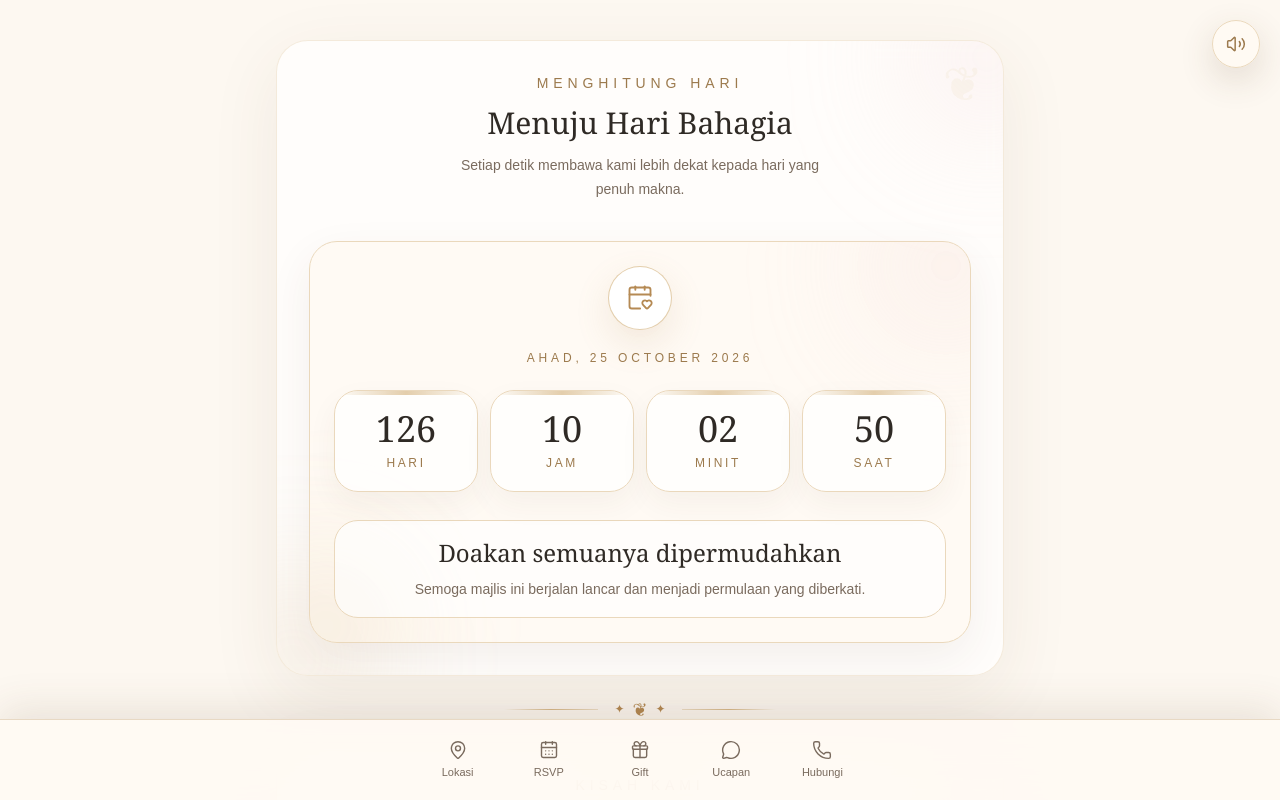
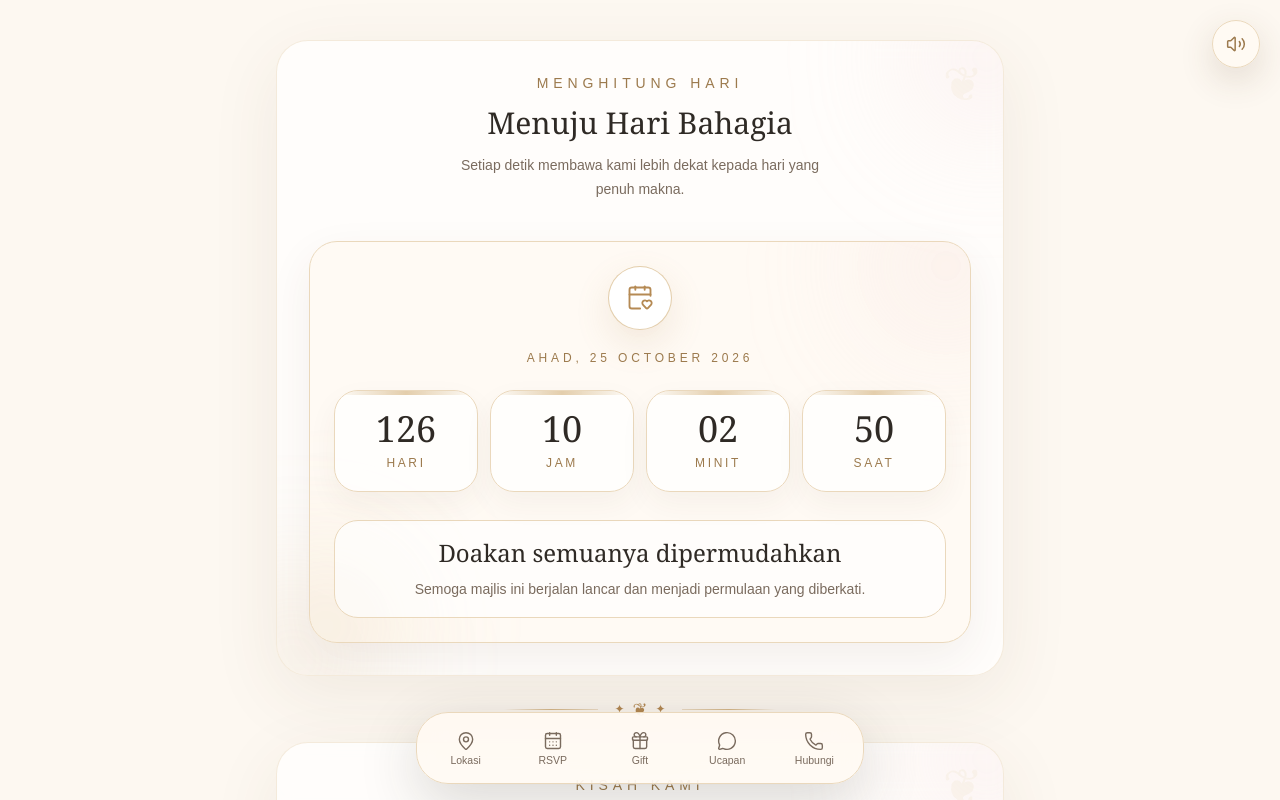
Before and after one commit to rhanifrizal/digital-wedding-invitation, a Next.js app: page / in a window 1280 px wide. Both pictures are taken after a click on the button "BUKA JEMPUTAN". Shown: the part 800-1600 px from the top of the page. Built offline with nearby package versions, Linux system fonts and the light colour scheme; no server answers.

Commit message:
Polish floating bottom navigation

```diff
--- a/src/app/page.tsx
+++ b/src/app/page.tsx
@@ -100,7 +100,7 @@ export default function Home() {
   };
 
   return (
-    <main className="min-h-screen bg-[#fdf8f1] pb-28 text-[#2f2a25]">
+    <main className="min-h-screen bg-[#fdf8f1] pb-32 text-[#2f2a25]">
       <HeroSection
         isOpened={isInvitationOpened}
         onOpenInvitation={handleOpenInvitation}
@@ -148,8 +148,9 @@ export default function Home() {
       ) : null}
 
       {isInvitationOpened ? (
-        <nav className="fixed inset-x-0 bottom-0 z-50 border-t border-[#e8d9c4] bg-[#fffaf3]/90 px-4 py-3 shadow-[0_-10px_40px_rgba(88,63,38,0.12)] backdrop-blur-xl">
-          <div className="mx-auto grid max-w-md grid-cols-5 gap-2">
+        <nav className="fixed inset-x-0 bottom-4 z-50 px-4">
+          <div className="mx-auto max-w-md rounded-[2rem] border border-[#ead8bc] bg-[#fffaf3]/88 p-2 shadow-[0_18px_60px_rgba(47,42,37,0.18)] backdrop-blur-xl">
+            <div className="grid grid-cols-5 gap-1.5">
               {bottomActions.map((action) => {
                 const Icon = action.icon;
                 const isActive = activeSheet === action.key;
@@ -159,17 +160,30 @@ export default function Home() {
                     key={action.key}
                     type="button"
                     onClick={() => setActiveSheet(action.key)}
-                  className={`flex flex-col items-center gap-1 rounded-2xl px-2 py-2 transition ${
+                    className={`group relative flex flex-col items-center justify-center gap-1 overflow-hidden rounded-[1.5rem] px-2 py-2.5 transition ${
                       isActive
-                      ? "bg-[#2f2a25] text-white"
-                      : "text-[#7a6b5e] hover:bg-[#f3e5d3] hover:text-[#2f2a25]"
+                        ? "bg-[#2f2a25] text-white shadow-[0_10px_24px_rgba(47,42,37,0.22)]"
+                        : "text-[#7a6b5e] hover:bg-white hover:text-[#2f2a25]"
                     }`}
                   >
-                  <Icon className="h-5 w-5" strokeWidth={1.7} />
-                  <span className="text-[11px] font-medium">{action.label}</span>
+                    {isActive ? (
+                      <span className="absolute inset-0 bg-[radial-gradient(circle_at_top,_rgba(216,185,137,0.28),_transparent_55%)]" />
+                    ) : null}
+
+                    <Icon
+                      className={`relative h-5 w-5 transition ${
+                        isActive ? "scale-105" : "group-hover:-translate-y-0.5"
+                      }`}
+                      strokeWidth={1.7}
+                    />
+
+                    <span className="relative text-[10.5px] font-medium leading-none">
+                      {action.label}
+                    </span>
                   </button>
                 );
               })}
+            </div>
           </div>
         </nav>
       ) : null}
```
Lines whose indentation alone changed are shown as unchanged.
